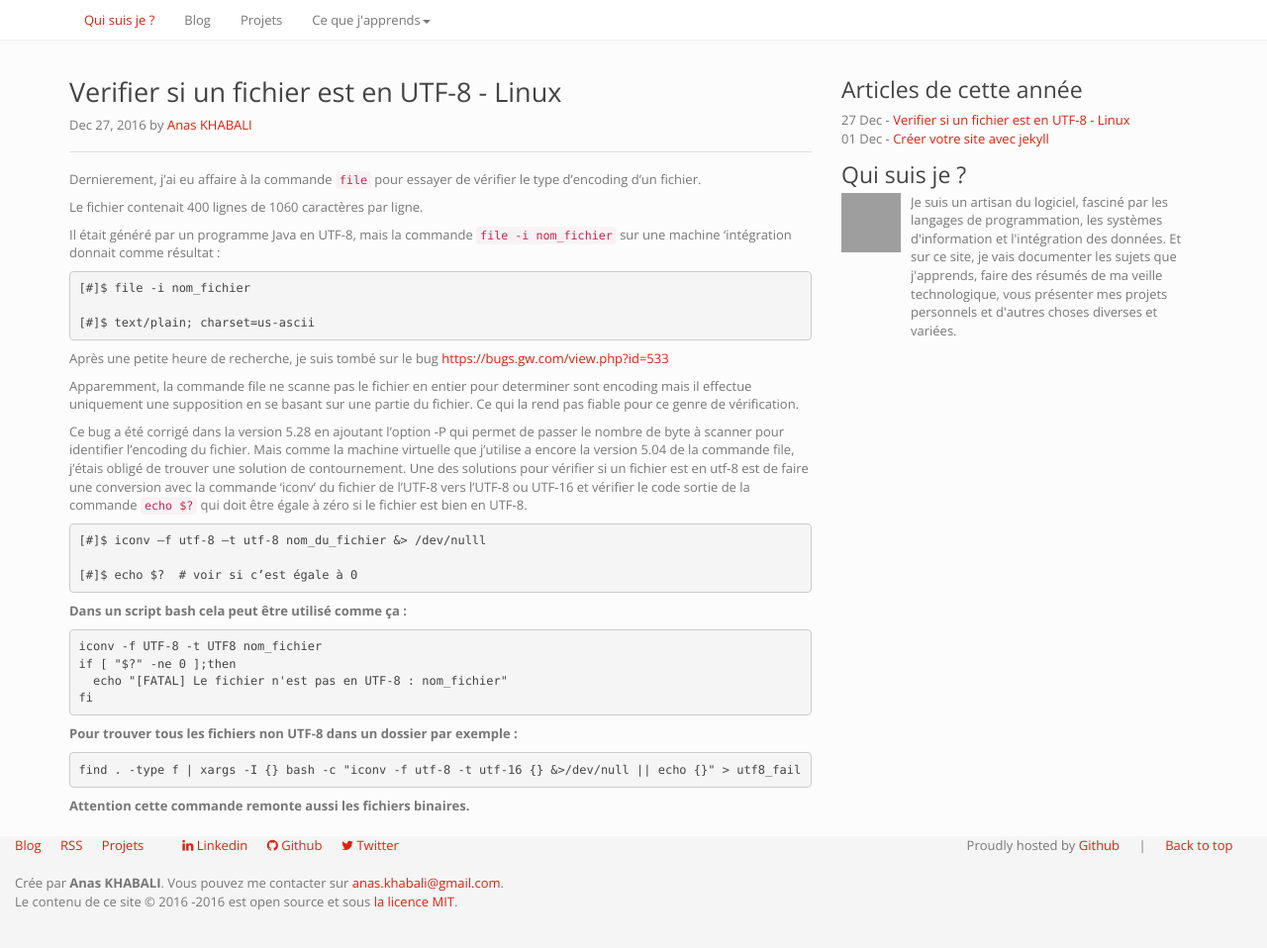
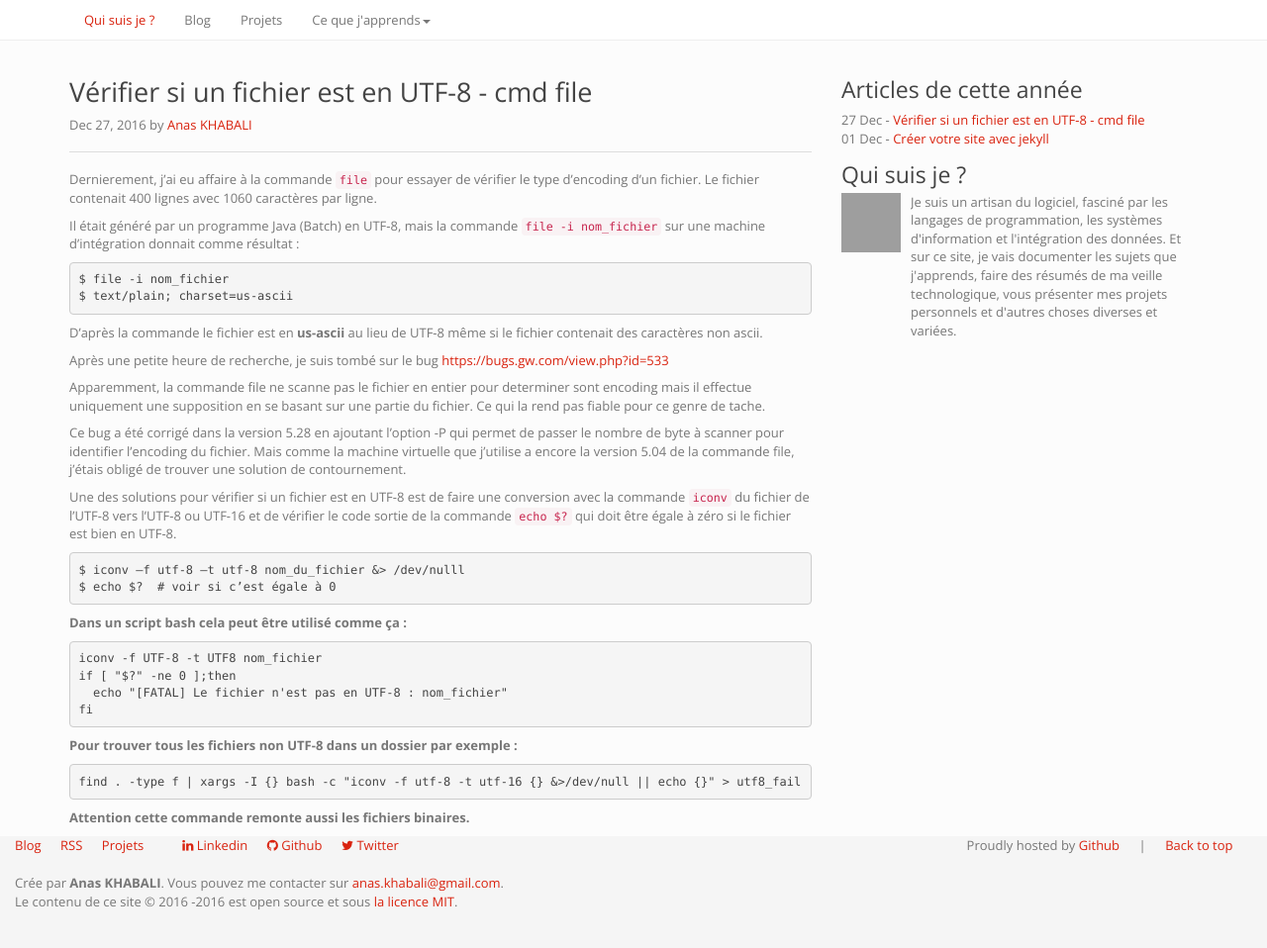
Before and after one commit to khabali/khabali.github.io, a Jekyll site: the page built from _posts/2016-12-27-verifier-fichier-utf-8-linux.markdown, in a window 1280 px wide and 965 px high. Shown: the top 958 px of the window at 99% size. Built offline with Jekyll 4.4.1, drawn with Linux system fonts in a browser that asks for light colours; grey boxes are pictures that could not be loaded.

Commit message:
POST - mise en forme de l'article verifier-fichier-utf-8-linux

````diff
--- a/_posts/2016-12-27-verifier-fichier-utf-8-linux.markdown
+++ b/_posts/2016-12-27-verifier-fichier-utf-8-linux.markdown
@@ -1,35 +1,34 @@
 ---
 layout: post
-title:  "Verifier si un fichier est en UTF-8 - Linux"
+title:  "Vérifier si un fichier est en UTF-8 - cmd file"
 date:   2016-12-27 16:22:00 +0000
 author: Anas KHABALI
 categories: encoding linux
 ---
 Dernierement, j'ai eu affaire à la commande `file` pour essayer de vérifier le type d'encoding d'un fichier.
+Le fichier contenait 400 lignes avec 1060 caractères par ligne.
 
-Le fichier contenait 400 lignes de 1060 caractères par ligne.
-
-Il était généré par un programme Java en UTF-8, mais la commande `file -i nom_fichier` sur une machine 'intégration  donnait comme résultat :
+Il était généré par un programme Java (Batch) en UTF-8, mais la commande `file -i nom_fichier` sur une machine d'intégration donnait comme résultat :
 
 ```
-[#]$ file -i nom_fichier
-
-[#]$ text/plain; charset=us-ascii
+$ file -i nom_fichier
+$ text/plain; charset=us-ascii
 ```
+D'après la commande le fichier est en **us-ascii** au lieu de UTF-8 même si le fichier contenait des caractères non ascii.
 
 Après une petite heure de recherche, je suis tombé sur le bug [https://bugs.gw.com/view.php?id=533](https://bugs.gw.com/view.php?id=533)
 
 Apparemment, la commande file ne scanne pas le fichier en entier pour determiner sont encoding mais il effectue uniquement une supposition en se basant sur une partie du fichier.
-Ce qui la rend pas fiable pour ce genre de vérification.
+Ce qui la rend pas fiable pour ce genre de tache.
 
 Ce bug a été corrigé dans la version 5.28 en ajoutant l'option -P qui permet de passer le nombre de byte à scanner pour identifier l'encoding du fichier.
 Mais comme la machine virtuelle que j'utilise a encore la version 5.04 de la commande file, j'étais obligé de trouver une solution de contournement.
-Une des solutions pour vérifier si un fichier est en utf-8 est de faire une conversion avec la commande 'iconv' du fichier de l'UTF-8 vers l'UTF-8 ou UTF-16 et vérifier le code sortie de la commande `echo $?` qui doit être égale à zéro si le fichier est bien en UTF-8.
+
+Une des solutions pour vérifier si un fichier est en UTF-8 est de faire une conversion avec la commande `iconv` du fichier de l'UTF-8 vers l'UTF-8 ou UTF-16 et de vérifier le code sortie de la commande `echo $?` qui doit être égale à zéro si le fichier est bien en UTF-8.
 
 ```
-[#]$ iconv –f utf-8 –t utf-8 nom_du_fichier &> /dev/nulll
-
-[#]$ echo $?  # voir si c’est égale à 0
+$ iconv –f utf-8 –t utf-8 nom_du_fichier &> /dev/nulll
+$ echo $?  # voir si c’est égale à 0
 ```
 
 **Dans un script bash cela peut être utilisé comme ça :**
````
